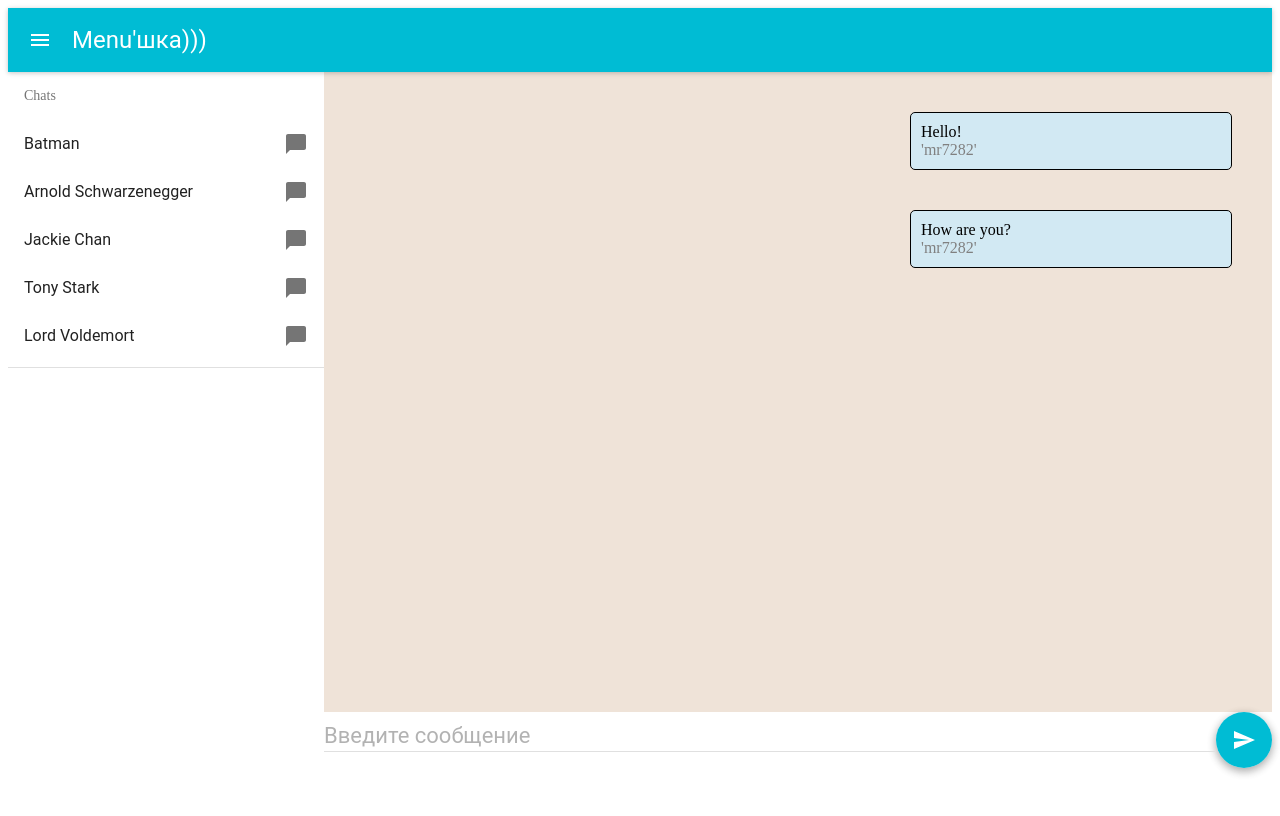
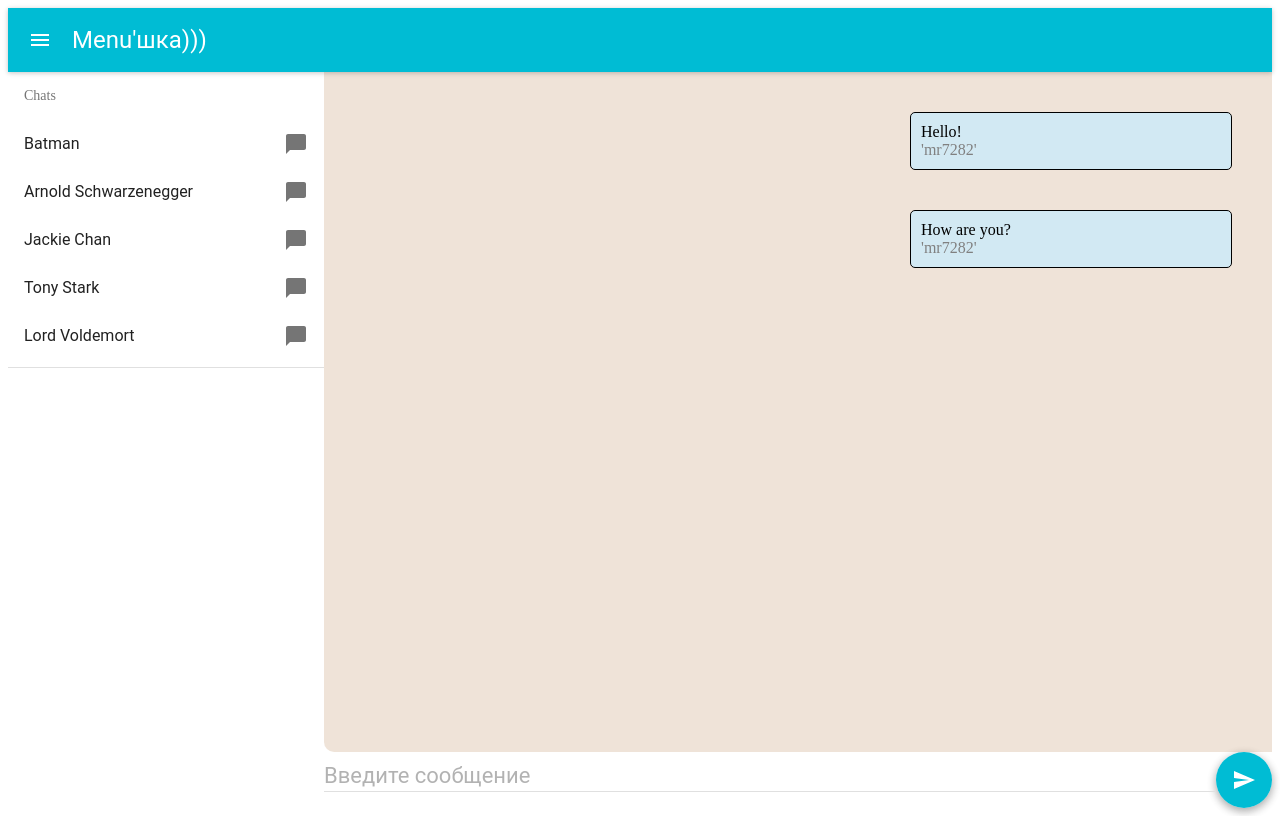
Before and after one commit to mr7282/R-prof-4-2607, a React app in the folder ST/musin_ruslan/: page / in a window 1280 px wide. Built offline with nearby package versions, Linux system fonts and the light colour scheme.

Commit message:
small fixes

```diff
--- a/ST/musin_ruslan/public/index.html
+++ b/ST/musin_ruslan/public/index.html
@@ -3,7 +3,7 @@
 <head>
     <meta charset="UTF-8">
     <meta name="viewport" content="width=device-width, initial-scale=1.0">
-    <title>React</title>
+    <title>React_messanger</title>
 </head>
 <body>
    <div id="root"></div>
--- a/ST/musin_ruslan/src/components/Layout/Layout.jsx
+++ b/ST/musin_ruslan/src/components/Layout/Layout.jsx
@@ -6,7 +6,7 @@ import "./style.css"
 
 export default class Layout extends React.Component {
     render() {
-        return <div>
+        return <div className="main">
                     <Header/>
                     <div className="content">
                     <ChatList/>
--- a/ST/musin_ruslan/src/components/Layout/style.css
+++ b/ST/musin_ruslan/src/components/Layout/style.css
@@ -1,5 +1,9 @@
+.main {
+    height: 100vh;
+}
+
 .content {
-    display: grid;
+  display: grid;
   grid-template-columns: 0.5fr 1.5fr;
   grid-template-rows: 1fr;
   grid-template-areas: ". .";
--- a/ST/musin_ruslan/src/components/MessageField/style.css
+++ b/ST/musin_ruslan/src/components/MessageField/style.css
@@ -1,8 +1,9 @@
 .message-field {
     display: flex;
     flex-direction: column;
-    height: 600px;
+    height: 80vh;
     padding: 20px;
     background-color: rgba(161, 93, 29, 0.171);
+    border-bottom-left-radius: 10px;
     overflow-y: scroll;
 }
```
